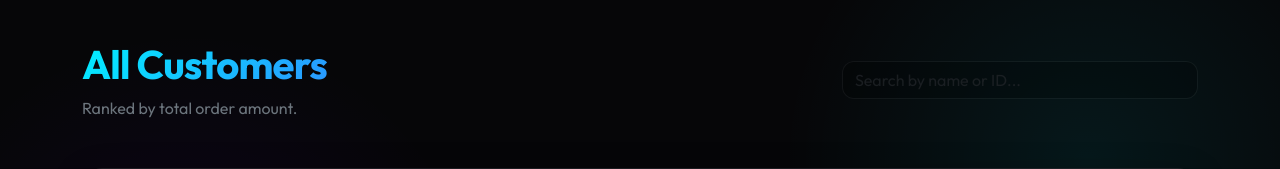
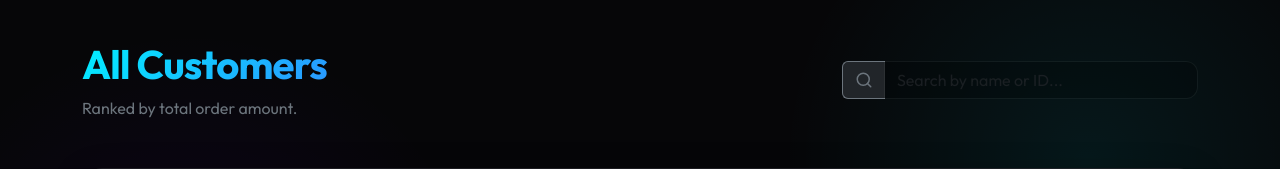
Before and after one commit to divyansh070/sbm_traders_personal_page, a Django app: page /customers/ in a window 1280 px wide. Shown: the part 79-248 px from the top of the page. Run offline with Django 5.2, Linux system fonts and the light colour scheme; data that the repository does not hold is empty; some libraries are stand-ins or nearby versions.

Commit message:
fix: Fix template block nesting causing search bar javascript to fail and improve search bar UI visibility

```diff
--- a/dashboard_app/templates/dashboard/customer_list.html
+++ b/dashboard_app/templates/dashboard/customer_list.html
@@ -1,4 +1,5 @@
 {% extends 'dashboard/base.html' %}
+{% load humanize %}
 
 {% block title %}All Customers - SBM Traders{% endblock %}
 
@@ -8,8 +9,13 @@
         <h1 class="fw-bold text-gradient">All Customers</h1>
         <p class="text-secondary mb-0">Ranked by total order amount.</p>
     </div>
-    <div class="col-md-4 mt-3 mt-md-0">
-        <input type="text" id="customerSearch" class="form-control" placeholder="Search by name or ID...">
+    <div class="col-md-4 mt-3 mt-md-0 position-relative">
+        <div class="input-group">
+            <span class="input-group-text bg-dark border-secondary border-end-0">
+                <i data-lucide="search" class="text-secondary" style="width: 18px; height: 18px;"></i>
+            </span>
+            <input type="text" id="customerSearch" class="form-control bg-dark text-light border-secondary border-start-0" placeholder="Search by name or ID..." style="box-shadow: none;">
+        </div>
     </div>
 </div>
 
@@ -62,13 +68,14 @@
                         {% endif %}
                     </td>
                     <td class="text-center">{{ customer.order_count }}</td>
-                    <td class="text-end">₹{{ customer.total_ordered|floatformat:2 }}</td>
+                    <td class="text-end">₹{{ customer.total_ordered|floatformat:2|intcomma }}</td>
                 </tr>
                 {% endfor %}
             </tbody>
         </table>
     </div>
 </div>
+{% endblock %}
 
 {% block extra_js %}
 <script>
@@ -144,4 +151,3 @@
     }
 </style>
 {% endblock %}
-{% endblock %}
```
